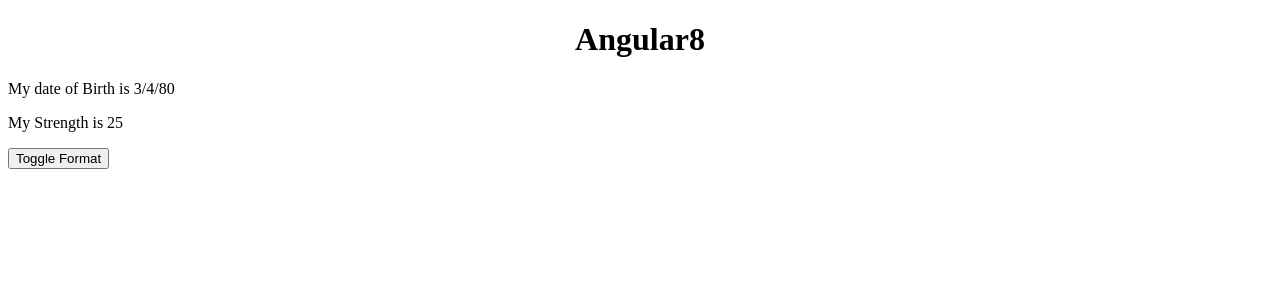
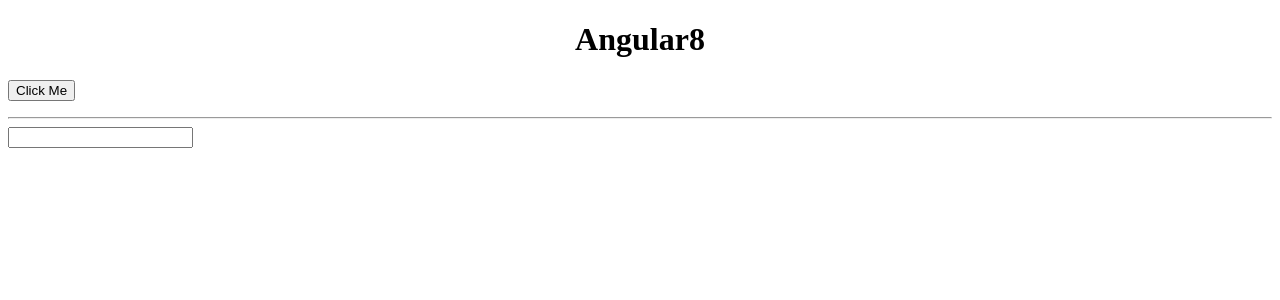
Before and after one commit to pinaktecksky/angular8, an Angular app: page / in a window 1280 px wide. Shown: the top 300 px of the page. Built offline with nearby package versions, Linux system fonts and the light colour scheme.

Commit message:
Revert "Need to be resumed from : Pipes and change detection"
This reverts commit 638e83b5af2e09923bbef8cb2f0baafd00c6581b.

```diff
--- a/src/app/app.component.html
+++ b/src/app/app.component.html
@@ -4,7 +4,5 @@
     {{ title }}
   </h1>
 </div>
-<p>My date of Birth is {{dob|date: format}}</p>
-<p>My Strength is {{5|exponentialStrength:2}}</p>
-<button (click)="toggleFormat()">Toggle Format</button>
+<app-click-me></app-click-me>
 <router-outlet></router-outlet>
--- a/src/app/app.component.ts
+++ b/src/app/app.component.ts
@@ -7,14 +7,4 @@
 })
 export class AppComponent {
   title = 'Angular8';
-  dob = new Date(1980, 2, 4);
-  toggle = true;
-
-  get format() {
-    return this.toggle ? 'shortDate' : 'fullDate';
-  }
-
-  toggleFormat() {
-  this.toggle = !this.toggle;
-  }
 }
--- a/src/app/app.module.ts
+++ b/src/app/app.module.ts
@@ -4,13 +4,11 @@
 import { AppRoutingModule } from './app-routing.module';
 import { AppComponent } from './app.component';
 import { ClickMeComponent } from './click-me/click-me.component';
-import { ExponentialStrengthPipe } from './exponential-strength.pipe';
 
 @NgModule({
   declarations: [
     AppComponent,
-    ClickMeComponent,
-    ExponentialStrengthPipe
+    ClickMeComponent
   ],
   imports: [
     BrowserModule,
--- a/src/app/exponential-strength.pipe.ts
+++ /dev/null
@@ -1,11 +0,0 @@
-import { Pipe, PipeTransform } from '@angular/core';
-
-@Pipe({
-  name: 'exponentialStrength'
-})
-export class ExponentialStrengthPipe implements PipeTransform {
-  transform(value: any, exponent?: number): any {
-    return Math.pow(value, isNaN(exponent) ? 1 : exponent);
-  }
-
-}
```
Also changed, not shown: 1 other file (tests, documents, lock files or other folders).
